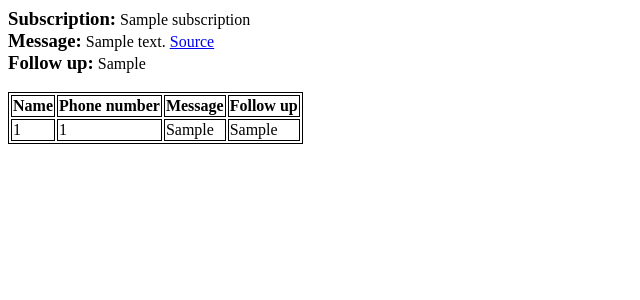
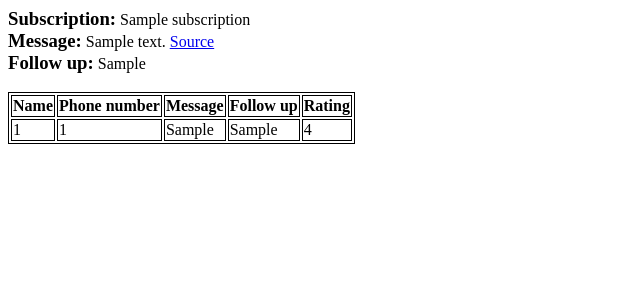
Before and after one commit to bcorwin/MsgSender, a Django app: template MsgSender/static/templates/send_results.html in a window 1280 px wide. Shown: the top 300 px of the page, without its empty margins (0-640 px from the left). Run offline with Django 3.2, Linux system fonts and the light colour scheme; the template is opened without the code that fills it: most values are stand-ins (such as "Sample title", 1, 10 or a date in 2020).

Commit message:
Added rating to daily email

```diff
--- a/Factz/dailyemail.py
+++ b/Factz/dailyemail.py
@@ -15,7 +15,8 @@ def dailyemail():
         sMobjs_subset = sMobjs.filter(message=msgObj)
         texts = [{"Number":sM.active_subscription,
                   "Message":(sM.message_code, sM.message_status),
-                  "Followup": (sM.followup_code, sM.followup_status)}
+                  "Followup": (sM.followup_code, sM.followup_status),
+                  "Rating": sM.rating if sM.rating is not None else ''}
                       for sM in sMobjs_subset]
         output = {"texts":texts, "msgObj":msgObj, "custom": False}
         email_send_results(output)
--- a/MsgSender/static/templates/send_results.html
+++ b/MsgSender/static/templates/send_results.html
@@ -10,7 +10,7 @@
     <h3>Follow up:</h3> {{ msgObj.follow_up }}<br><br>
     <table>
         <tr>
-            <th>Name</th><th>Phone number</th><th>Message</th><th>Follow up</th>
+            <th>Name</th><th>Phone number</th><th>Message</th><th>Follow up</th><th>Rating</th>
         </tr>
 
         {% for num in texts%}
@@ -19,6 +19,7 @@
             <td>{{ num.Number.number.phone_number }}</td>
             <td {% if num.Message.0 > 0 %} style="color:red" {% endif %}>{{ num.Message.1 }}</td>
             <td {% if num.Followup.0 > 0 %} style="color:red" {% endif %}>{{ num.Followup.1 }}</td>
+            <td> {{num.Rating}} </td>
         </tr>
         {% endfor %}
     </table>
```
